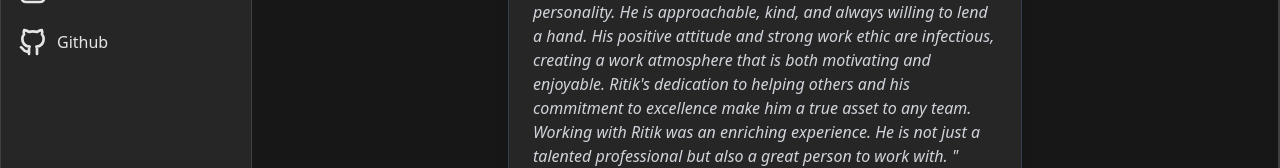
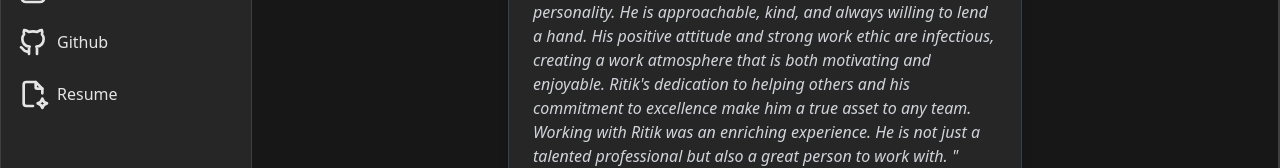
Before and after one commit to RitikBora/profile_site, a Next.js app: page /testimonials in a window 1280 px wide. Shown: the part 567-735 px from the top of the page. Built offline with nearby package versions, Linux system fonts and the light colour scheme.

Commit message:
added resume section

```diff
--- a/src/components/ui/Navbar.tsx
+++ b/src/components/ui/Navbar.tsx
@@ -9,6 +9,7 @@ import {
   IconCode,
   IconBrandLinkedin,
   IconBrandGithub,
+  IconFileSpark,
 } from "@tabler/icons-react";
 import Image from "next/image";
 
@@ -72,6 +73,13 @@ export default function Navbar() {
         <IconBrandGithub className={`text-neutral-700 dark:text-neutral-200 dark:group-hover:text-blue-400 h-8 w-8 flex-shrink-0`} />
       ),
     },
+    {
+      label: "Resume",
+      href: "https://www.dropbox.com/scl/fi/ftauo4nwb2mqknza6qnph/Ritik-s-Resume.pdf?rlkey=takbs7zpukfyo399mxqd2vopx&st=bi76rpi0&dl=1",
+      icon: (
+        <IconFileSpark className={`text-neutral-700 dark:text-neutral-200 dark:group-hover:text-blue-400 h-8 w-8 flex-shrink-0`} />
+      )
+    }
   ];
 
   const [open, setOpen] = useState(false);
--- a/src/components/ui/Testimonials.tsx
+++ b/src/components/ui/Testimonials.tsx
@@ -126,7 +126,7 @@ const TestomonialCard = ({currentIndex} : {currentIndex : number}) =>
                 <div className="flex items-center mb-4">
                   <Avatar className="h-10 w-10 mr-4">
                     <AvatarImage src={testimonials[currentIndex].avatar} alt={testimonials[currentIndex].name} />
-                    <AvatarFallback>{testimonials[currentIndex].name.charAt(0)}</AvatarFallback>
+                    <AvatarFallback className='dark:bg-neutral-900'>{testimonials[currentIndex].name.charAt(0)}</AvatarFallback>
                   </Avatar>
                   <div>
                     <p className="font-semibold text-gray-100">{testimonials[currentIndex].name}</p>
```
